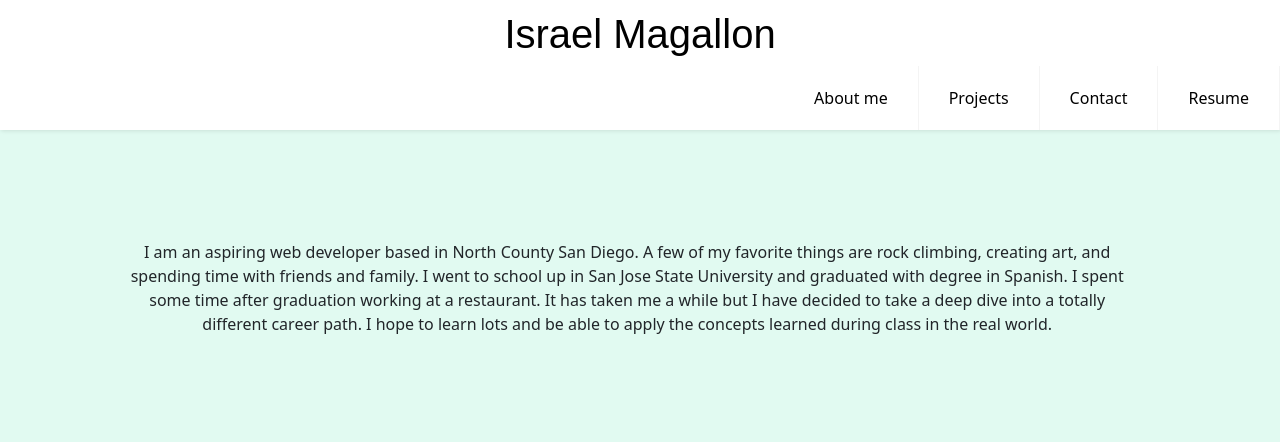
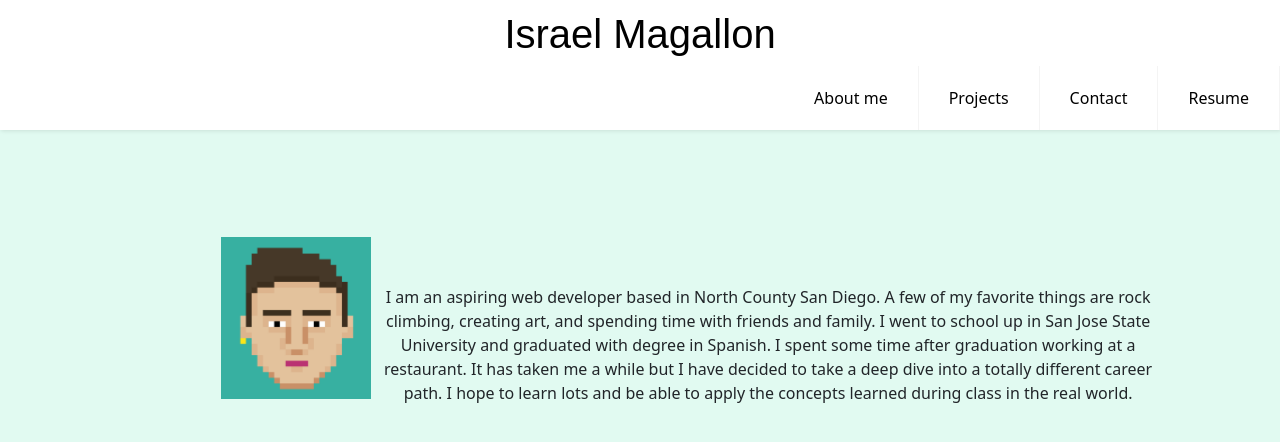
Before and after one commit to imagallon/react-portfolio, a React (Create React App) app: page / in a window 1280 px wide. Shown: the top 442 px of the page. Built offline with nearby package versions, Linux system fonts and the light colour scheme.

Commit message:
my lovely pic

```diff
--- a/src/components/pages/Aboutme/Aboutme.css
+++ b/src/components/pages/Aboutme/Aboutme.css
@@ -3,7 +3,7 @@
   text-align: center;
   justify-content: center;
   display: flex;
-  margin-top: 15%;
+  margin-top: 5%;
   margin-left: 9%;
   /* background-color: #e1faf1; */
 }
@@ -12,3 +12,16 @@
   background-color: #e1faf1;
   min-height: 100vh;
 }
+
+.square {
+  max-width: 100%;
+  margin-top: 130px;
+  display: flex;
+  justify-content: center;
+  margin-left: 50px;
+  margin-right: 50px;
+}
+
+img {
+  max-width: 150px;
+}
--- a/src/components/pages/Aboutme/Aboutme.js
+++ b/src/components/pages/Aboutme/Aboutme.js
@@ -1,20 +1,28 @@
 import React from "react";
 import "./Aboutme.css";
+import avatar from "../../../assets/imgs/avatar.png";
 
 export default function Aboutme() {
   return (
     <div className="dib">
       <h1>About Me</h1>
-      <p className="fix">
-        I am an aspiring web developer based in North County San Diego. A few of
-        my favorite things are rock climbing, creating art, and spending time
-        with friends and family. I went to school up in San Jose State
-        University and graduated with degree in Spanish. I spent some time after
-        graduation working at a restaurant. It has taken me a while but I have
-        decided to take a deep dive into a totally different career path. I hope
-        to learn lots and be able to apply the concepts learned during class in
-        the real world.
-      </p>
+      <div className="square">
+        <p className="fix">
+          <span>
+            {" "}
+            <img src={avatar} alt="my avatar" />
+          </span>
+          <br />
+          <br />I am an aspiring web developer based in North County San Diego.
+          A few of my favorite things are rock climbing, creating art, and
+          spending time with friends and family. I went to school up in San Jose
+          State University and graduated with degree in Spanish. I spent some
+          time after graduation working at a restaurant. It has taken me a while
+          but I have decided to take a deep dive into a totally different career
+          path. I hope to learn lots and be able to apply the concepts learned
+          during class in the real world.
+        </p>
+      </div>
     </div>
   );
 }
```
Also changed, not shown: src/assets/imgs/avatar.png (added).
